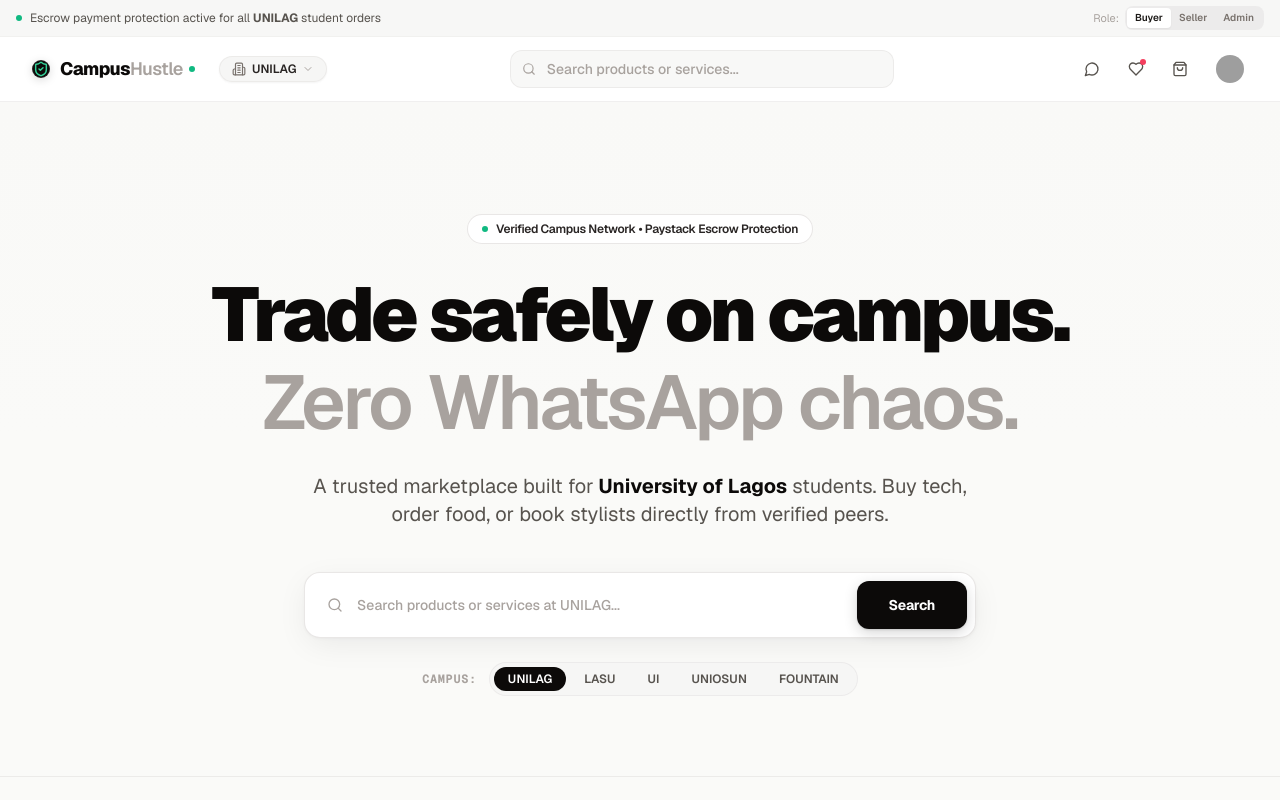
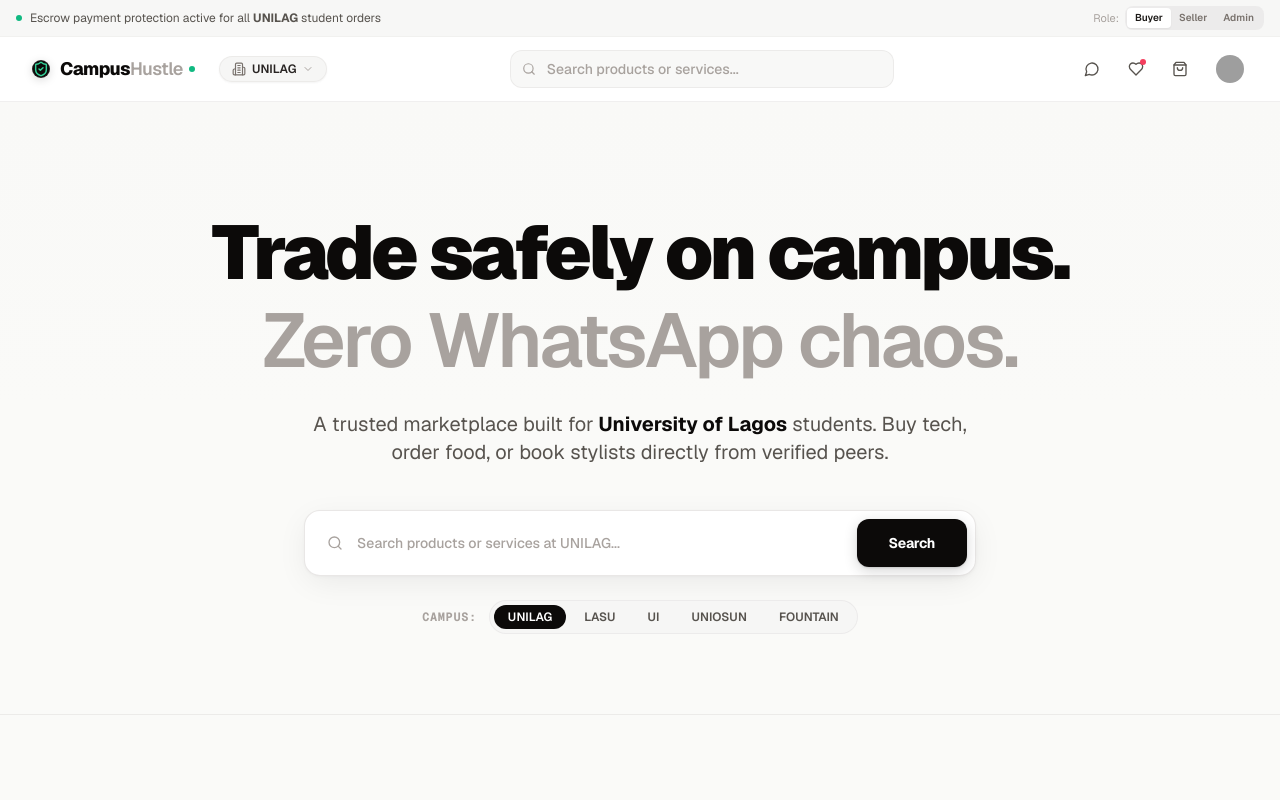
Before and after one commit to askabouthasheem/matrix, a Next.js app: page / in a window 1280 px wide. Shown: the top 800 px of the page. Built offline with nearby package versions, Linux system fonts and the light colour scheme; grey boxes are pictures that could not be loaded.

Commit message:
Remove hero trust badge for a cleaner, decluttered hero

```diff
--- a/src/app/page.tsx
+++ b/src/app/page.tsx
@@ -71,12 +71,6 @@
       {/* 1. Hero: Final Polish with Architectural Headline & Tactile Search Bar */}
       <section className="relative pt-24 sm:pt-28 pb-20 px-4 sm:px-6 lg:px-8 border-b border-stone-200/70 dark:border-stone-800/70 bg-gradient-to-b from-[#F9F9F7] via-surface-light to-surface-light dark:from-stone-900/40 dark:via-surface-dark dark:to-surface-dark overflow-hidden">
         <div className="max-w-4xl mx-auto text-center space-y-8">
-          {/* Refined Minimalist Trust Pill */}
-          <div className="inline-flex items-center gap-2 px-3.5 py-1.5 rounded-full bg-white dark:bg-stone-900 border border-stone-200/90 dark:border-stone-800 text-stone-800 dark:text-stone-200 text-xs font-semibold shadow-xs">
-            <span className="w-1.5 h-1.5 rounded-full bg-emerald-500" />
-            <span className="tracking-tight">Verified Campus Network • Paystack Escrow Protection</span>
-          </div>
-
           {/* Confident, Distinctive Hero Headline: 76px Bold Contrast */}
           <h1 className="text-5xl sm:text-7xl lg:text-[76px] font-black tracking-[-0.045em] text-stone-950 dark:text-stone-50 leading-[1.02]">
             Trade safely on campus.
```
